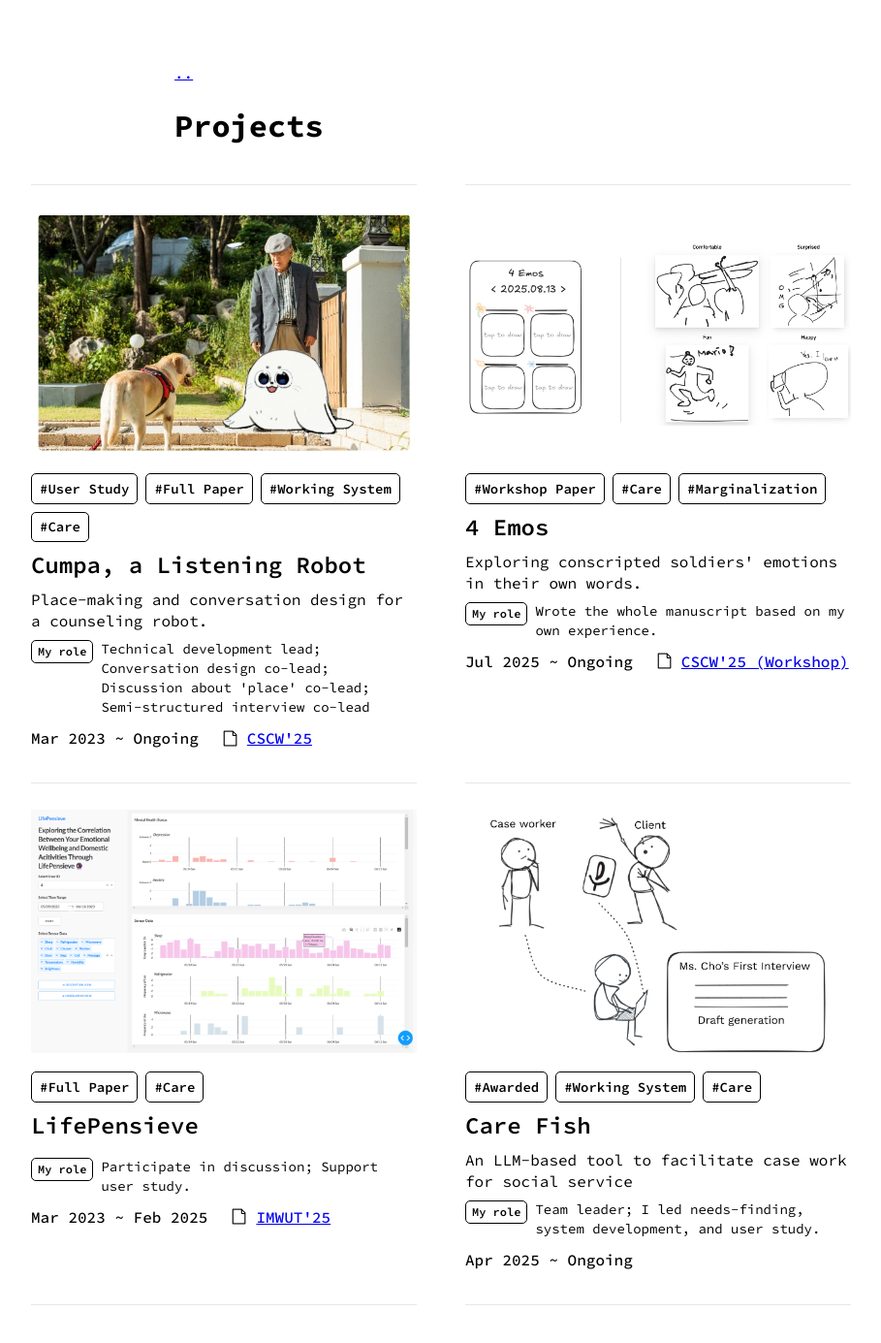
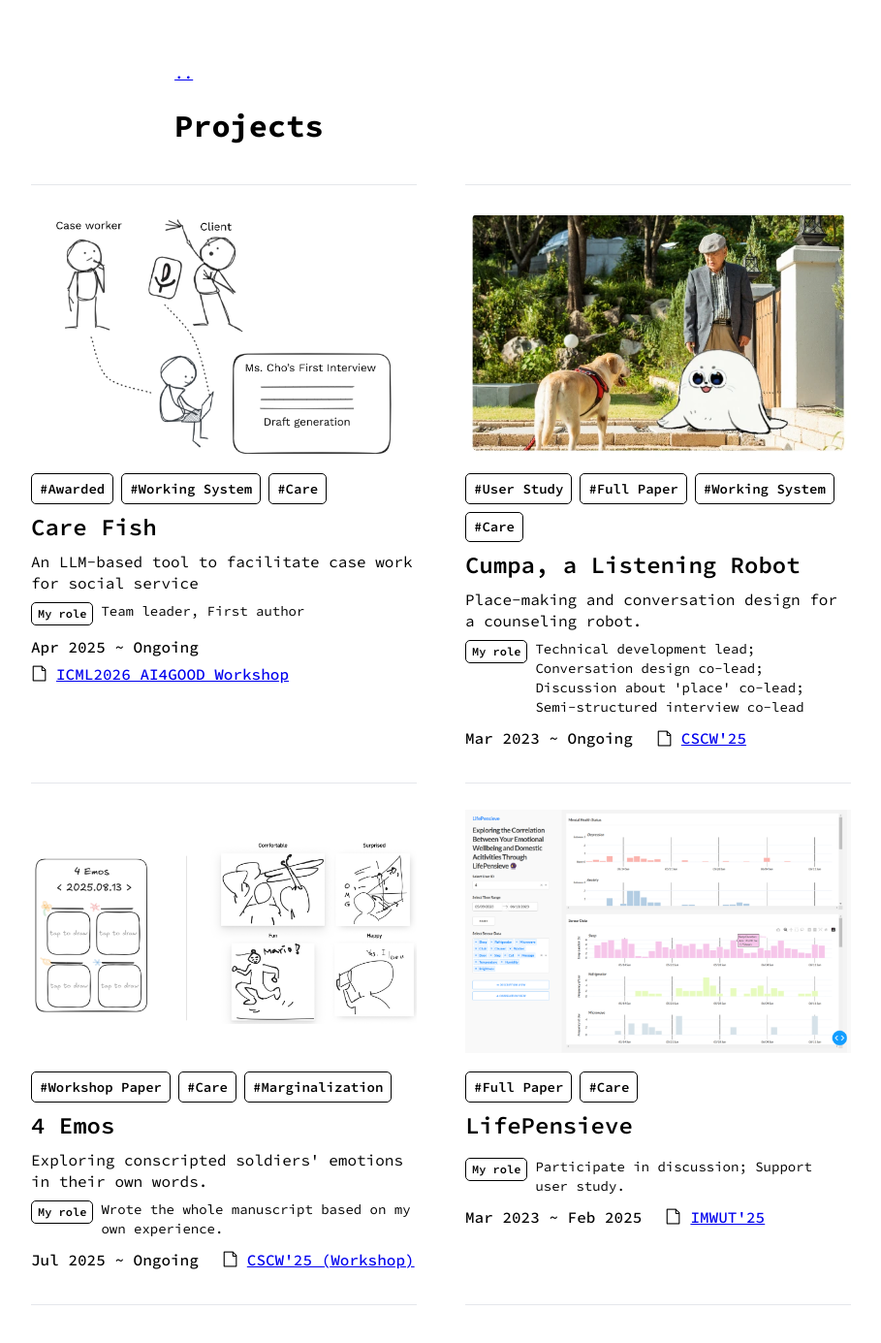
Before and after one commit to eunkiyomi/eunkiyomi.github.io, a Jekyll site: the page built from projects.md, in a window 1280 px wide and 1400 px high. Shown: the top 1385 px of the window at 97% size, without its empty margins (140-1049 px from the left). Built offline with Jekyll 4.4.1, drawn with Linux system fonts in a browser that asks for light colours.

Commit message:
Add Care Fish to Projects

```diff
--- a/_data/projects.yml
+++ b/_data/projects.yml
@@ -1,4 +1,17 @@
 entries:
+  - title: Care Fish
+    img: /assets/img/project/care-fish.png
+    description: An LLM-based tool to facilitate case work for social service
+    tags:
+      - Awarded
+      - Working System
+      - Care
+    role: Team leader, First author
+    time: Apr 2025 ~ Ongoing
+    links:
+      - href: https://openreview.net/forum?id=i9LSnW2F8o
+        type: paper
+        label: ICML2026 AI4GOOD Workshop
   - title: Cumpa, a Listening Robot
     img: /assets/img/cumpa.png
     description: Place-making and conversation design for a counseling robot.
@@ -37,15 +50,6 @@ entries:
         type: paper
         label: IMWUT'25
     time: Mar 2023 ~ Feb 2025
-  - title: Care Fish
-    img: /assets/img/project/care-fish.png
-    description: An LLM-based tool to facilitate case work for social service
-    tags:
-      - Awarded
-      - Working System
-      - Care
-    role: Team leader; I led needs-finding, system development, and user study.
-    time: Apr 2025 ~ Ongoing
   - title: Ways of Talking
     img: /assets/img/project/ways-of-talking.png
     description: A critique of the personas of care-giving computers
```
